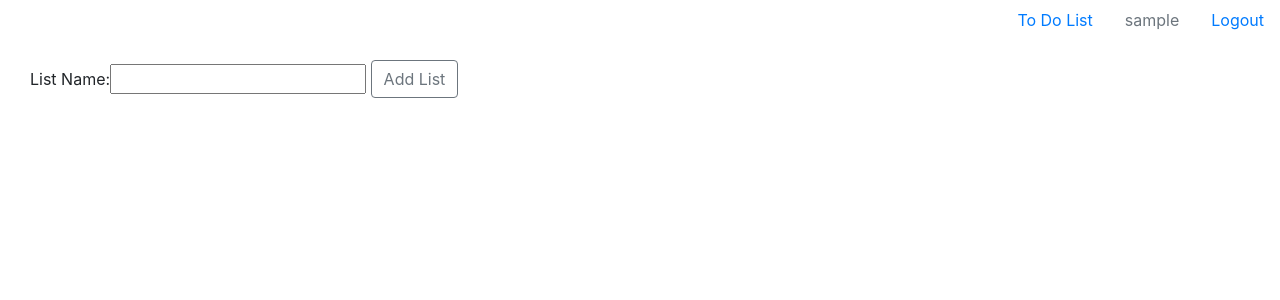
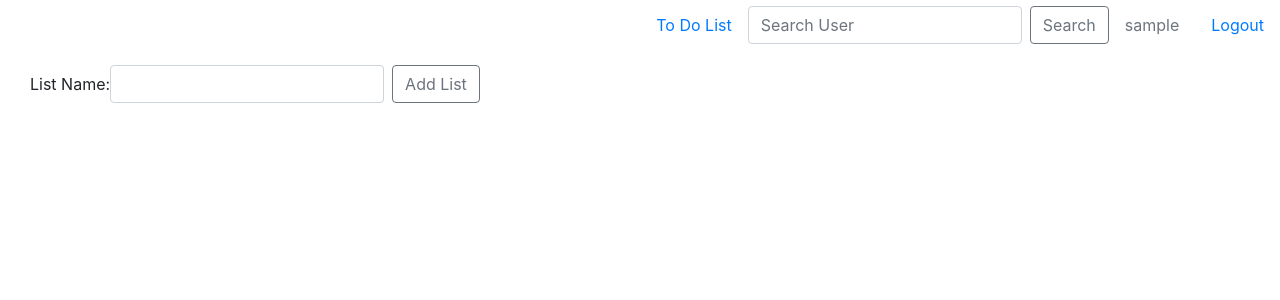
Before and after one commit to lorenamitrea/DIY-mini-blog, a Django app: page /todo/ in a window 1280 px wide. Shown: the top 300 px of the page. Run offline with Django 3.2, Linux system fonts and the light colour scheme; the visitor is signed in with stand-in values (Sample User, id 1); data that the repository does not hold is empty; some libraries are stand-ins or nearby versions.

Commit message:
added a search bar to find users

```diff
--- a/todolist/forms.py
+++ b/todolist/forms.py
@@ -5,7 +5,7 @@ from django.utils.translation import ugettext_lazy as _
 
 
 class NewBoard(forms.Form):
-    board_name = forms.CharField(max_length=500, label='List Name')
+    board_name = forms.CharField(max_length=500, label='List Name', widget=forms.TextInput(attrs={'class': 'form-control mr-sm-2'}))
 
 
 """class NewTask(forms.ModelForm):
@@ -24,4 +24,4 @@ class NewBoard(forms.Form):
 
 
 class NewTask(forms.Form):
-    task_name = forms.CharField(max_length=1000, label='')
+    task_name = forms.CharField(max_length=1000, label='', widget=forms.TextInput(attrs={'class': 'form-control mr-sm-2'}))
--- a/todolist/static/css/styles.css
+++ b/todolist/static/css/styles.css
@@ -8,3 +8,7 @@
     margin-left: 30px;
     margin-right: 30px;
 }
+
+.topbar {
+    margin-top: 5px;
+}
--- a/todolist/templates/base_generic.html
+++ b/todolist/templates/base_generic.html
@@ -17,6 +17,10 @@
                 <a class="nav-link" href="{% url 'todo' %}">To Do List</a>
             </li>
             {% if user.is_authenticated %}
+                <form class="form-inline my-2 my-lg-0" action="{% url 'search' %}" method="get">
+                    <input name="searched_item" class="form-control mr-sm-2" type="search" placeholder="Search User" aria-label="Search">
+                    <button class="btn btn-outline-secondary my-2 my-sm-0" type="submit">Search</button>
+                </form>
                 <li class="nav-item"><a class="nav-link disabled" href="#" tabindex="-1" aria-disabled="true">
                     {{ user.get_username }}
                 </a></li>
@@ -25,7 +29,9 @@
                 <li><a class="nav-link" href="{% url 'login' %}?next={{ request.path }}">Login</a></li>
 
             {% endif %}
+
         </ul>
+
     {% endblock %}
 </div>
 <div class="center">
--- a/todolist/templates/todo.html
+++ b/todolist/templates/todo.html
@@ -2,7 +2,7 @@
 {% block content %}
     <form class="form-inline" action="{% url 'add_board' %}" method="post">
         {% csrf_token %}
-        {{ board_form }}&nbsp;
+        {{ board_form }}
         <button type="submit" class="btn btn-outline-secondary">Add List</button>
     </form>
     {#<form class="form-inline" action="{% url 'add_task' %}" method="post"> #}
--- a/todolist/urls.py
+++ b/todolist/urls.py
@@ -7,5 +7,6 @@ urlpatterns = [
     path('add_task/<int:pk>/', views.add_task, name='add_task'),
     path('check/<int:pk>/', views.check, name='check'),
     path('delete_board/<int:pk>/', views.delete_board, name='delete_board'),
-    path('accounts/signup/', views.signup, name='signup')
+    path('accounts/signup/', views.signup, name='signup'),
+    path('search/', views.SearchResultsView.as_view(), name='search')
 ]
--- a/todolist/views.py
+++ b/todolist/views.py
@@ -1,4 +1,6 @@
 from django.shortcuts import render, get_object_or_404, redirect
+from django.views.generic import ListView
+
 from todolist.models import Board, Task
 from django.contrib.auth.decorators import login_required
 from .forms import NewBoard, NewTask
@@ -8,10 +10,12 @@ from django.urls import reverse
 from django.contrib.auth.forms import UserCreationForm
 from django.contrib.auth import login, authenticate
 from collections import deque
+from django.contrib.auth.models import User
+from django.db.models import Q
+
 
 @login_required
 def add_board(request):
-
     if request.user.is_authenticated:
         username = request.user.id
         boards = Board.objects.filter(username_id=username)
@@ -81,7 +85,6 @@ def signup(request):
 
 @login_required(login_url='/accounts/login/')
 def todo(request):
-
     todo_dict = {}
     todo_dict_done = {}
     username = None
@@ -110,3 +113,13 @@ def todo(request):
         'task_form': task_form
     }
     return render(request, 'todo.html', context=context)
+
+
+class SearchResultsView(ListView):
+    model = User
+    template_name = 'search_results.html'
+
+    def get_queryset(self):
+        query = self.request.GET.get('searched_item')
+        object_list = User.objects.filter(username__icontains=query)
+        return object_list
```
Also changed, not shown: todolist/templates/search_results.html (added, +15 -0 lines).
